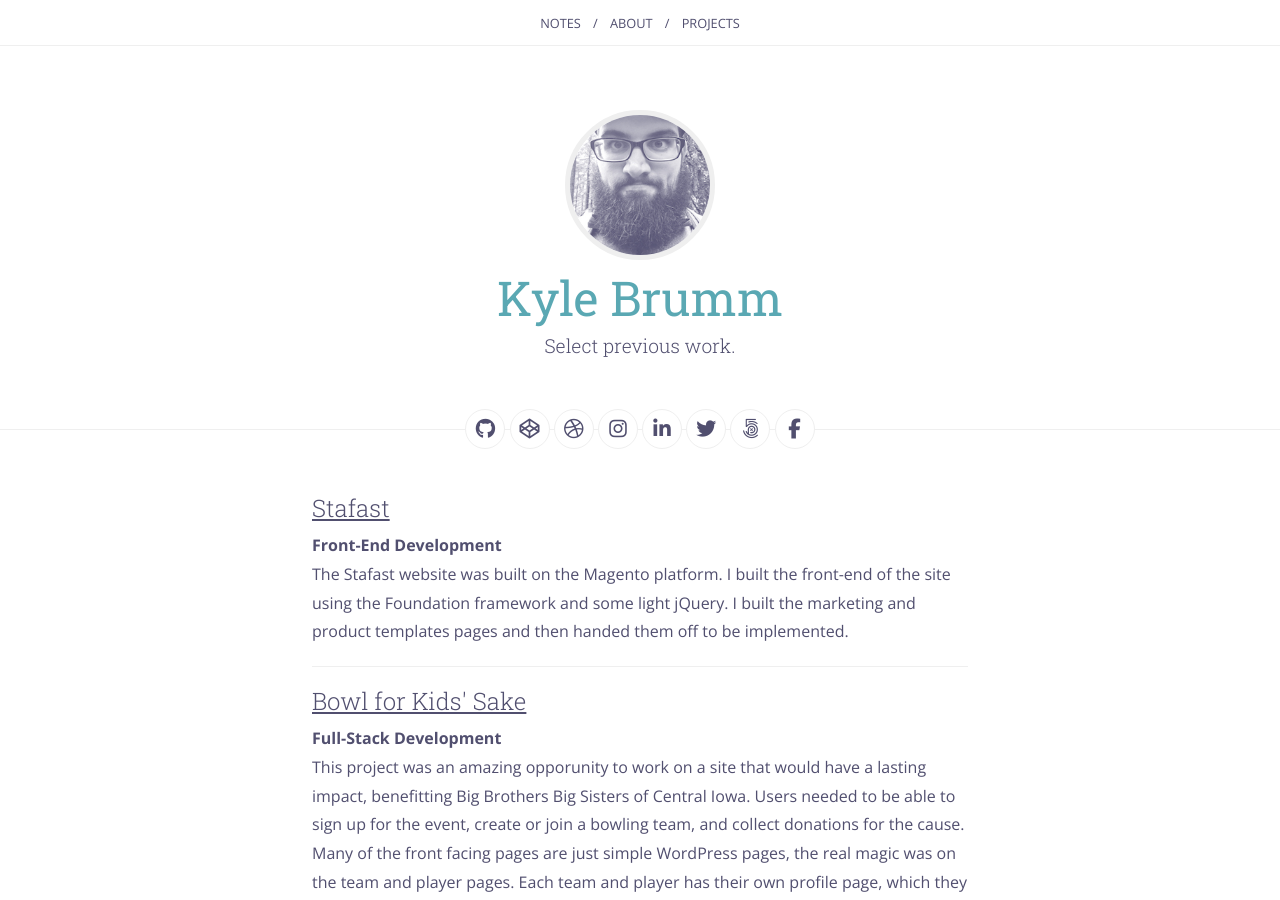
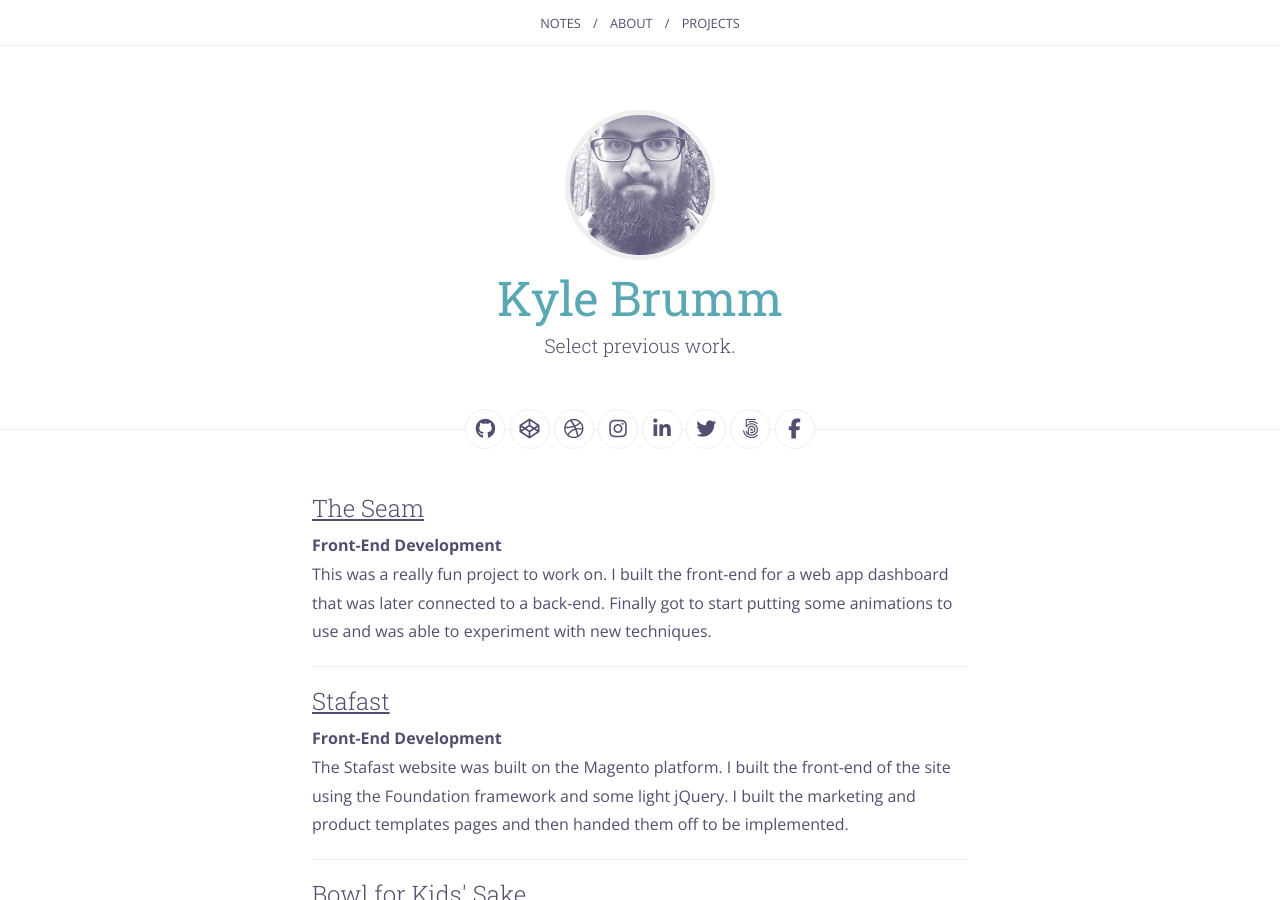
Before and after one commit to kjbrum/kjbrum.github.io, a Jekyll site: the page built from work.html, in a window 1280 px wide and 900 px high. Built offline with Jekyll 4.4.1, drawn with Linux system fonts in a browser that asks for light colours; nearby versions of some CDN libraries.

Commit message:
Add new work

```diff
--- a/_data/work.yml
+++ b/_data/work.yml
@@ -1,3 +1,8 @@
+- name: "The Seam"
+  link: "http://seam.surge.sh/"
+  role: "Front-End Development"
+  description: "This was a really fun project to work on. I built the front-end for a web app dashboard that was later connected to a back-end. Finally got to start putting some animations to use and was able to experiment with new techniques."
+
 - name: "Stafast"
   link: "https://sta-fast.com"
   role: "Front-End Development"
```
